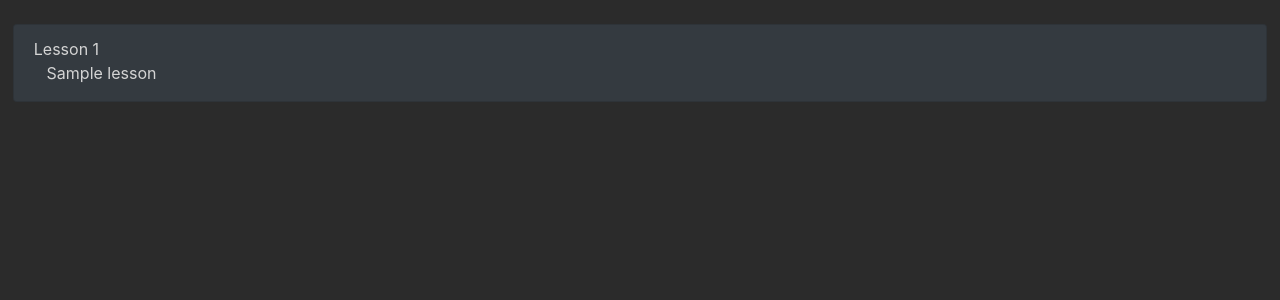
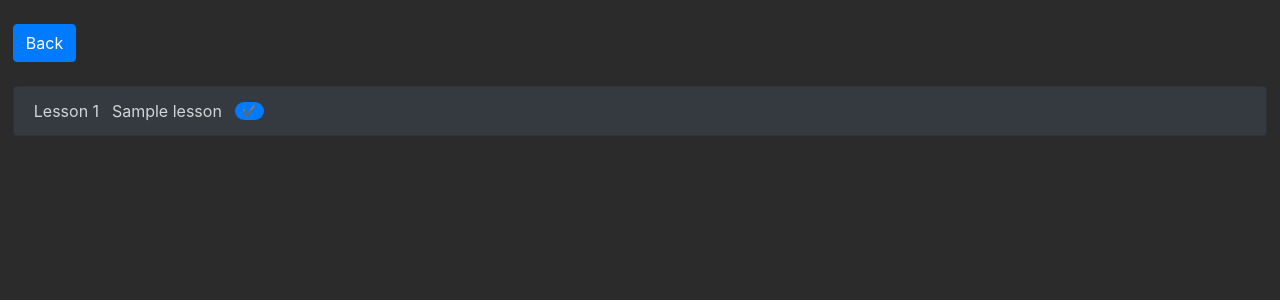
Before and after one commit to Sclafus/FlaskyLearn, a Flask app: template flaskylearn/templates/courses/course.html in a window 1280 px wide. Shown: the part 56-356 px from the top of the page. Run offline with Flask 2, Linux system fonts and the light colour scheme; the template is opened without the code that fills it: most values are stand-ins (such as "Sample title", 1, 10 or a date in 2020); parts of the project's set-up code (start-up, migrations or seed data) failed here and were passed over; some libraries are stand-ins or nearby versions.

Commit message:
added badge for viewed lessons

```diff
--- a/flaskylearn/templates/courses/course.html
+++ b/flaskylearn/templates/courses/course.html
@@ -3,13 +3,25 @@
 {% block content %}
 
 <br>
-<div class="list-group margin">
-  {% for lesson in videos %}
-  <a href="{{url_for('courses.specificLesson', courseId=courseId, lessonId=lesson[0])}}"
-    class="list-group-item list-group-item-action bg-dark white-text">Lesson {{lesson[0]}}
-    <p class="mb-1 ">{{lesson[1]}}</p>
-  </a>
-  {% endfor %}
-</div>
+<a class="btn btn-primary margin" href="{{ url_for('courses.homepage')}}">Back</a>
+<br>
+<br>
+{%if videos%}
+  <div class="list-group margin align-items-center">
+    {% for lesson in videos %}
+    <a href="{{url_for('courses.specificLesson', courseId=courseId, lessonId=lesson[0])}}"
+      class="list-group-item list-group-item-action d-flex bg-dark white-text align-items-center">Lesson {{lesson[0]}}
+      <p class="white-text">{{lesson[1]}}</p>
+      {% if lesson[2] %}
+        <span class="badge badge-primary badge-pill">✔️</span>
+      {% endif %}
+
+    </a>
+    {% endfor %}
+  </div>
+{% else %}
+<p>Sorry there are no lessons yet! Stay tuned!</p>
+
+{% endif %}
 
 {% endblock %}
```
